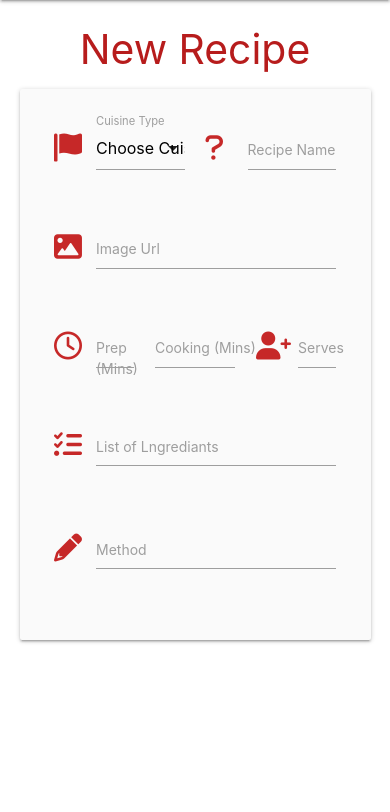
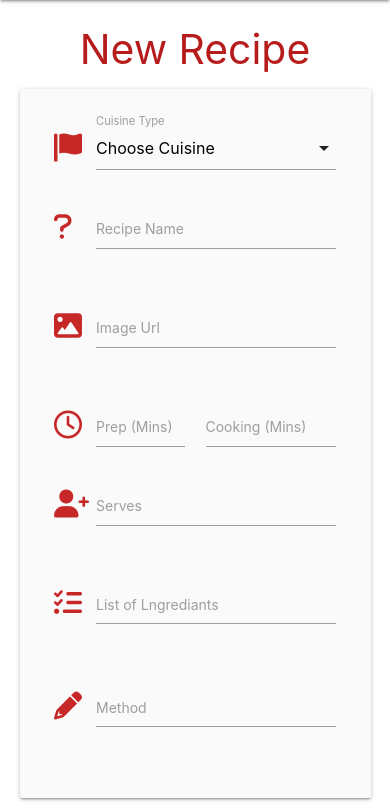
Before and after one commit to reidycolm/MS3-Project, a Flask app: page /new_recipe in a window 390 px wide. Shown: the part 56-868 px from the top of the page. Before the commit the page ends 699 px from the top, so only its background shows below. Run offline with Flask 2, Linux system fonts and the light colour scheme; data that the repository does not hold is empty; some libraries are stand-ins or nearby versions.

Commit message:
fixed new_recipe form layout on small screens

```diff
--- a/templates/new_recipe.html
+++ b/templates/new_recipe.html
@@ -6,7 +6,7 @@
     <div class="row card-panel grey lighten-5">
         <form class="col s12" method="POST" action="">
           <div class="row">
-            <div class="input-field col s6">
+            <div class="input-field col s12 m6">
                 <i class="fas fa-flag prefix red-text text-darken-3"></i>
                 <select id="cuisine_type" name="cuisine_type" class="validate" required>
                   <option value="" disabled selected>Choose Cuisine</option>
@@ -16,7 +16,7 @@
                 </select>
                 <label for="cuisine_type">Cuisine Type</label>
             </div>
-            <div class="input-field col s6">
+            <div class="input-field col s12 m6">
               <i class="fas fa-question prefix red-text text-darken-3"></i>
               <input id="recipe_name" name="recipe_name" minlength="5" maxlength="50" type="text" class="validate" required>
               <label for="recipe_name">Recipe Name</label>
@@ -30,16 +30,16 @@
             </div>
           </div>
           <div class="row">
-            <div class="input-field col s4">
+            <div class="input-field col s6 m4">
               <i class="far fa-clock prefix red-text text-darken-3"></i>
               <input id="preperation_time" name="preperation_time" type="number" class="validate" required>
               <label for="preperation_time">Prep (Mins)</label>
             </div>
-            <div class="input-field col s4">
+            <div class="input-field col s6 m4">
               <input id="cooking_time" name="cooking_time" type="number" class="validate" required>
               <label for="cooking_time">Cooking (Mins)</label>
             </div>
-            <div class="input-field col s4">
+            <div class="input-field col s12 m4">
               <i class="fas fa-user-plus prefix red-text text-darken-3"></i>
               <input id="serves" name="serves" type="number" class="validate" required>
               <label for="serves">Serves</label>
```
